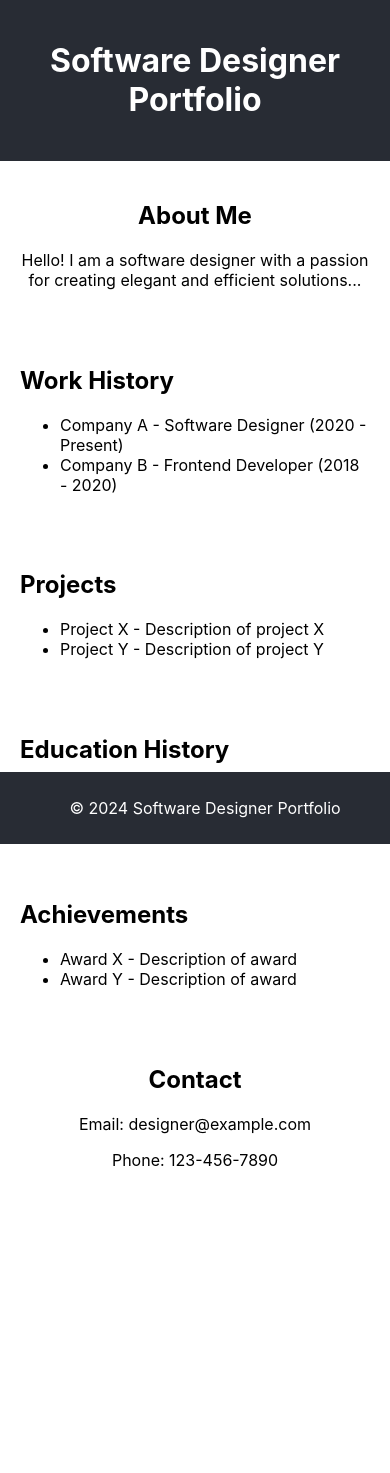
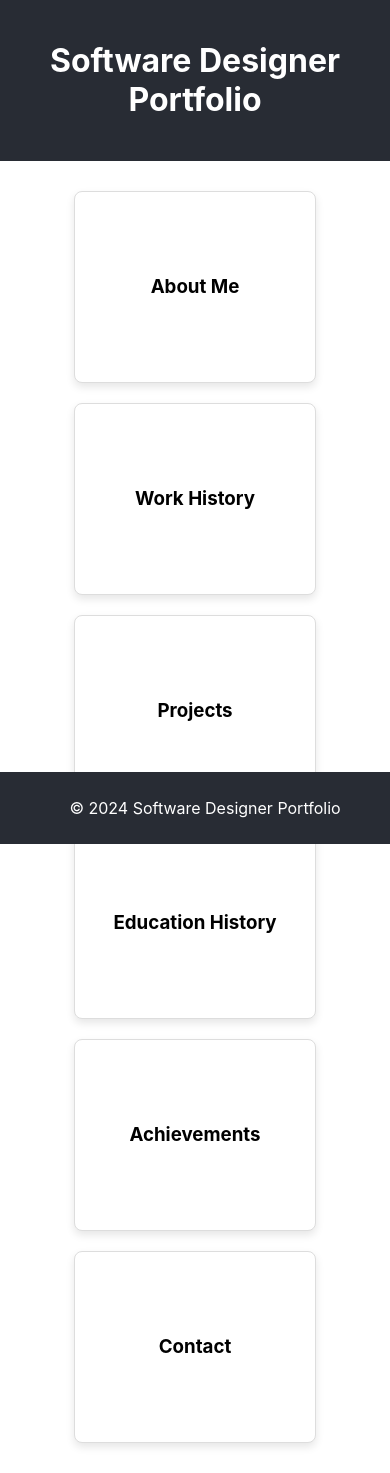
Before and after one commit to pngu21/Code_Projects, a React (Create React App) app in the folder CP5/portfolio_resume/: page / in a window 390 px wide. Before the commit the page ends 1206 px from the top, so only its background shows below. Built offline with nearby package versions, Linux system fonts and the light colour scheme.

Commit message:
Componet layout change

```diff
--- a/CP5/portfolio_resume/src/App.js
+++ b/CP5/portfolio_resume/src/App.js
@@ -1,5 +1,6 @@
-import React from 'react';
-import styled from 'styled-components';
+import React, { useState } from 'react';
+import './index.css';
+// import styled from 'styled-components';
 import Header from './Components/Header';
 import Footer from './Components/Footer';
 import Introduction from './Components/Introduction';
@@ -9,31 +10,84 @@ import EducationHistory from './Components/EducationHistory';
 import Achievements from './Components/Achievements';
 import Contact from './Components/Contact';
 
-const MainContainer = styled.div`
-  display: flex;
-  flex-direction: column;
-  min-height: 100vh;
-`;
+// const MainContainer = styled.div`
+//   display: flex;
+//   flex-direction: column;
+//   min-height: 100vh;
+// `;
+// const Content = styled.div`
+//   flex: 1;
+// `;
+// function App() {
+//   return (
+//     <MainContainer>
+//       <Header />
+//       <Content>
+//         <Introduction />
+//         <WorkHistory />
+//         <Projects />
+//         <EducationHistory />
+//         <Achievements />
+//         <Contact />
+//       </Content>
+//       <Footer />
+//     </MainContainer>
+//   );
+// }
+const App = () => {
+  const [selectedComponent, setSelectedComponent] = useState(null);
 
-const Content = styled.div`
-  flex: 1;
-`;
+  const renderComponent = () => {
+    switch (selectedComponent) {
+      case 'Introduction':
+        return <Introduction />;
+      case 'WorkHistory':
+        return <WorkHistory />;
+      case 'Projects':
+        return <Projects />;
+      case 'EducationHistory':
+        return <EducationHistory />;
+      case 'Achievements':
+        return <Achievements />;
+      case 'Contact':
+        return <Contact />;
+      default:
+        return null;
+    }
+  };
 
-function App() {
   return (
-    <MainContainer>
+    <div className="app-container">
       <Header />
-      <Content>
-        <Introduction />
-        <WorkHistory />
-        <Projects />
-        <EducationHistory />
-        <Achievements />
-        <Contact />
-      </Content>
+      <div className="cards-container">
+        {selectedComponent === null ? (
+          <>
+            <div className="card" onClick={() => setSelectedComponent('Introduction')}>
+              <h3>About Me</h3>
+            </div>
+            <div className="card" onClick={() => setSelectedComponent('WorkHistory')}>
+              <h3>Work History</h3>
+            </div>
+            <div className="card" onClick={() => setSelectedComponent('Projects')}>
+              <h3>Projects</h3>
+            </div>
+            <div className="card" onClick={() => setSelectedComponent('EducationHistory')}>
+              <h3>Education History</h3>
+            </div>
+            <div className="card" onClick={() => setSelectedComponent('Achievements')}>
+              <h3>Achievements</h3>
+            </div>
+            <div className="card" onClick={() => setSelectedComponent('Contact')}>
+              <h3>Contact</h3>
+            </div>
+          </>
+        ) : (
+          <div className="card-full">{renderComponent()}</div>
+        )}
+      </div>
       <Footer />
-    </MainContainer>
+    </div>
   );
-}
+};
 
 export default App;
--- a/CP5/portfolio_resume/src/Components/Achievements.jsx
+++ b/CP5/portfolio_resume/src/Components/Achievements.jsx
@@ -1,18 +1,19 @@
 import React from 'react';
-import styled from 'styled-components';
+import '../index.css';
+// import styled from 'styled-components';
 
-const AchievementsContainer = styled.section`
-  padding: 20px;
-`;
+// const AchievementsContainer = styled.section`
+//   padding: 20px;
+// `;
 
 const Achievements = () => (
-  <AchievementsContainer>
+  <section className="achievements-container">
     <h2>Achievements</h2>
     <ul>
       <li>Award X - Description of award</li>
       <li>Award Y - Description of award</li>
     </ul>
-  </AchievementsContainer>
+  </section>
 );
 
 export default Achievements;
--- a/CP5/portfolio_resume/src/Components/Contact.jsx
+++ b/CP5/portfolio_resume/src/Components/Contact.jsx
@@ -1,17 +1,18 @@
 import React from 'react';
-import styled from 'styled-components';
+import '../index.css';
+// import styled from 'styled-components';
 
-const ContactContainer = styled.section`
-  padding: 20px;
-  text-align: center;
-`;
+// const ContactContainer = styled.section`
+//   padding: 20px;
+//   text-align: center;
+// `;
 
 const Contact = () => (
-  <ContactContainer>
+  <section className="contact-container">
     <h2>Contact</h2>
     <p>Email: designer@example.com</p>
     <p>Phone: 123-456-7890</p>
-  </ContactContainer>
+  </section>
 );
 
 export default Contact;
--- a/CP5/portfolio_resume/src/Components/EducationHistory.jsx
+++ b/CP5/portfolio_resume/src/Components/EducationHistory.jsx
@@ -1,18 +1,19 @@
 import React from 'react';
-import styled from 'styled-components';
+import '../index.css';
+// import styled from 'styled-components';
 
-const EducationContainer = styled.section`
-  padding: 20px;
-`;
+// const EducationContainer = styled.section`
+//   padding: 20px;
+// `;
 
 const EducationHistory = () => (
-  <EducationContainer>
+  <section className="education-container">
     <h2>Education History</h2>
     <ul>
       <li>University A - Degree (2014 - 2018)</li>
       <li>College B - Diploma (2012 - 2014)</li>
     </ul>
-  </EducationContainer>
+  </section>
 );
 
 export default EducationHistory;
--- a/CP5/portfolio_resume/src/Components/Footer.jsx
+++ b/CP5/portfolio_resume/src/Components/Footer.jsx
@@ -1,20 +1,21 @@
 import React from 'react';
-import styled from 'styled-components';
+import '../index.css';
+// import styled from 'styled-components';
 
-const FooterContainer = styled.footer`
-  background-color: #282c34;
-  padding: 10px;
-  color: white;
-  text-align: center;
-  position: fixed;
-  bottom: 0;
-  width: 100%;
-`;
+// const FooterContainer = styled.footer`
+//   background-color: #282c34;
+//   padding: 10px;
+//   color: white;
+//   text-align: center;
+//   position: fixed;
+//   bottom: 0;
+//   width: 100%;
+// `;
 
 const Footer = () => (
-  <FooterContainer>
+  <footer className="footer-container">
     <p>&copy; 2024 Software Designer Portfolio</p>
-  </FooterContainer>
+  </footer>
 );
 
 export default Footer;
--- a/CP5/portfolio_resume/src/Components/Header.jsx
+++ b/CP5/portfolio_resume/src/Components/Header.jsx
@@ -1,17 +1,18 @@
 import React from 'react';
-import styled from 'styled-components';
+import '../index.css';
+// import styled from 'styled-components';
 
-const HeaderContainer = styled.header`
-  background-color: #282c34;
-  padding: 20px;
-  color: white;
-  text-align: center;
-`;
+// const HeaderContainer = styled.header`
+//   background-color: #282c34;
+//   padding: 20px;
+//   color: white;
+//   text-align: center;
+// `;
 
 const Header = () => (
-  <HeaderContainer>
+  <header className="header-container">
     <h1>Software Designer Portfolio</h1>
-  </HeaderContainer>
+  </header>
 );
 
 export default Header;
--- a/CP5/portfolio_resume/src/Components/Introduction.jsx
+++ b/CP5/portfolio_resume/src/Components/Introduction.jsx
@@ -1,16 +1,16 @@
 import React from 'react';
-import styled from 'styled-components';
-
-const IntroContainer = styled.section`
-  padding: 20px;
-  text-align: center;
-`;
+import '../index.css';
+// import styled from 'styled-components';
+// const IntroContainer = styled.section`
+//   padding: 20px;
+//   text-align: center;
+// `;
 
 const Introduction = () => (
-  <IntroContainer>
+  <section className="intro-container">
     <h2>About Me</h2>
     <p>Hello! I am a software designer with a passion for creating elegant and efficient solutions...</p>
-  </IntroContainer>
+  </section>
 );
 
 export default Introduction;
--- a/CP5/portfolio_resume/src/Components/Projects.jsx
+++ b/CP5/portfolio_resume/src/Components/Projects.jsx
@@ -1,18 +1,18 @@
 import React from 'react';
-import styled from 'styled-components';
-
-const ProjectsContainer = styled.section`
-  padding: 20px;
-`;
+import '../index.css';
+// import styled from 'styled-components';
+// const ProjectsContainer = styled.section`
+//   padding: 20px;
+// `;
 
 const Projects = () => (
-  <ProjectsContainer>
+  <section className="projects-container">
     <h2>Projects</h2>
     <ul>
       <li>Project X - Description of project X</li>
       <li>Project Y - Description of project Y</li>
     </ul>
-  </ProjectsContainer>
+  </section>
 );
 
 export default Projects;
--- a/CP5/portfolio_resume/src/Components/WorkHistory.jsx
+++ b/CP5/portfolio_resume/src/Components/WorkHistory.jsx
@@ -1,18 +1,18 @@
 import React from 'react';
-import styled from 'styled-components';
-
-const WorkContainer = styled.section`
-  padding: 20px;
-`;
+import '../index.css';
+// import styled from 'styled-components';
+// const WorkContainer = styled.section`
+//   padding: 20px;
+// `;
 
 const WorkHistory = () => (
-  <WorkContainer>
+  <section className="work-container">
     <h2>Work History</h2>
     <ul>
       <li>Company A - Software Designer (2020 - Present)</li>
       <li>Company B - Frontend Developer (2018 - 2020)</li>
     </ul>
-  </WorkContainer>
+  </section>
 );
 
 export default WorkHistory;
--- a/CP5/portfolio_resume/src/index.css
+++ b/CP5/portfolio_resume/src/index.css
@@ -11,3 +11,79 @@ code {
   font-family: source-code-pro, Menlo, Monaco, Consolas, 'Courier New',
     monospace;
 }
+
+.header-container {
+  background-color: #282c34;
+  padding: 20px;
+  color: white;
+  text-align: center;
+}
+
+.footer-container {
+  background-color: #282c34;
+  padding: 10px;
+  color: white;
+  text-align: center;
+  position: fixed;
+  bottom: 0;
+  width: 100%;
+}
+
+.app-container {
+  display: flex;
+  flex-direction: column;
+  min-height: 100vh;
+}
+
+.cards-container {
+  display: flex;
+  flex-wrap: wrap;
+  justify-content: center;
+  align-items: center;
+  padding: 20px;
+  flex: 1;
+}
+
+.card {
+  background-color: #fff;
+  border: 1px solid #ddd;
+  border-radius: 8px;
+  box-shadow: 0 4px 8px rgba(0, 0, 0, 0.1);
+  margin: 10px;
+  padding: 20px;
+  text-align: center;
+  transition: transform 0.3s;
+  cursor: pointer;
+  width: 200px;
+  height: 150px;
+  display: flex;
+  align-items: center;
+  justify-content: center;
+}
+
+.card:hover {
+  transform: scale(1.05);
+}
+
+.card-full {
+  width: 100%;
+  padding: 20px;
+}
+
+.intro-container, .work-container, .projects-container, .education-container, .achievements-container, .contact-container {
+  padding: 20px;
+  text-align: center;
+}
+
+@media (max-width: 768px) {
+  .intro-container, .work-container, .projects-container, .education-container, .achievements-container, .contact-container {
+    padding: 10px;
+  }
+}
+
+@media (max-width: 480px) {
+  .intro-container, .work-container, .projects-container, .education-container, .achievements-container, .contact-container {
+    padding: 5px;
+    font-size: 0.9em;
+  }
+}
```
